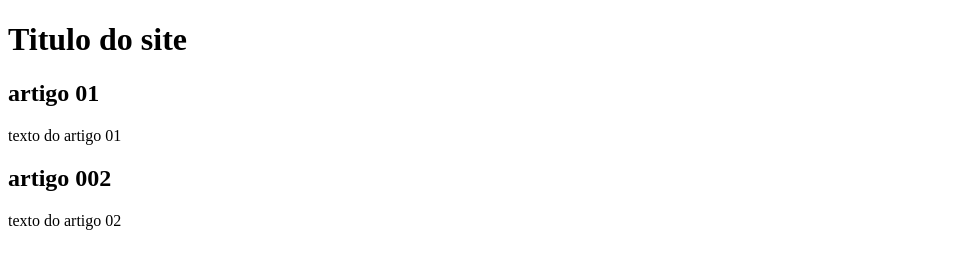
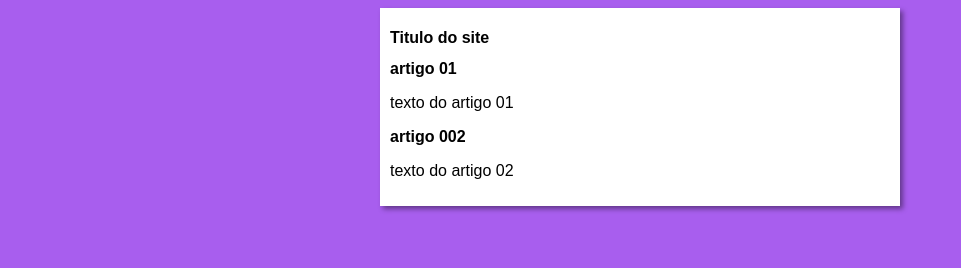
Before and after one commit to PedroHRocha23/OlaMundo, a plain HTML site: page index.html in a window 1280 px wide. Shown: the whole page, without its empty margins (0-961 px from the left). Drawn offline with Linux system fonts and the light colour scheme.

Commit message:
iniciei o design

```diff
--- /dev/null
+++ b/estilos/style.css
@@ -0,0 +1,16 @@
+* {
+    font-family: Arial, Helvetica, sans-serif;
+    font-size: 16px;
+}
+
+body {
+    background-color: rgb(168, 94, 238);
+}
+
+main{
+    background-color: white;
+    width: 500px;
+    margin: auto;
+    padding: 10px;
+    box-shadow: 3px 3px 5px rgba(0, 0, 0, 0.418);
+}
--- a/index.html
+++ b/index.html
@@ -5,6 +5,7 @@
     <meta http-equiv="X-UA-Compatible" content="IE=edge">
     <meta name="viewport" content="width=device-width, initial-scale=1.0">
     <title>Titulo do site</title>
+    <link rel="stylesheet" href="estilos/style.css">
 </head>
 <body>
     <main>
```
